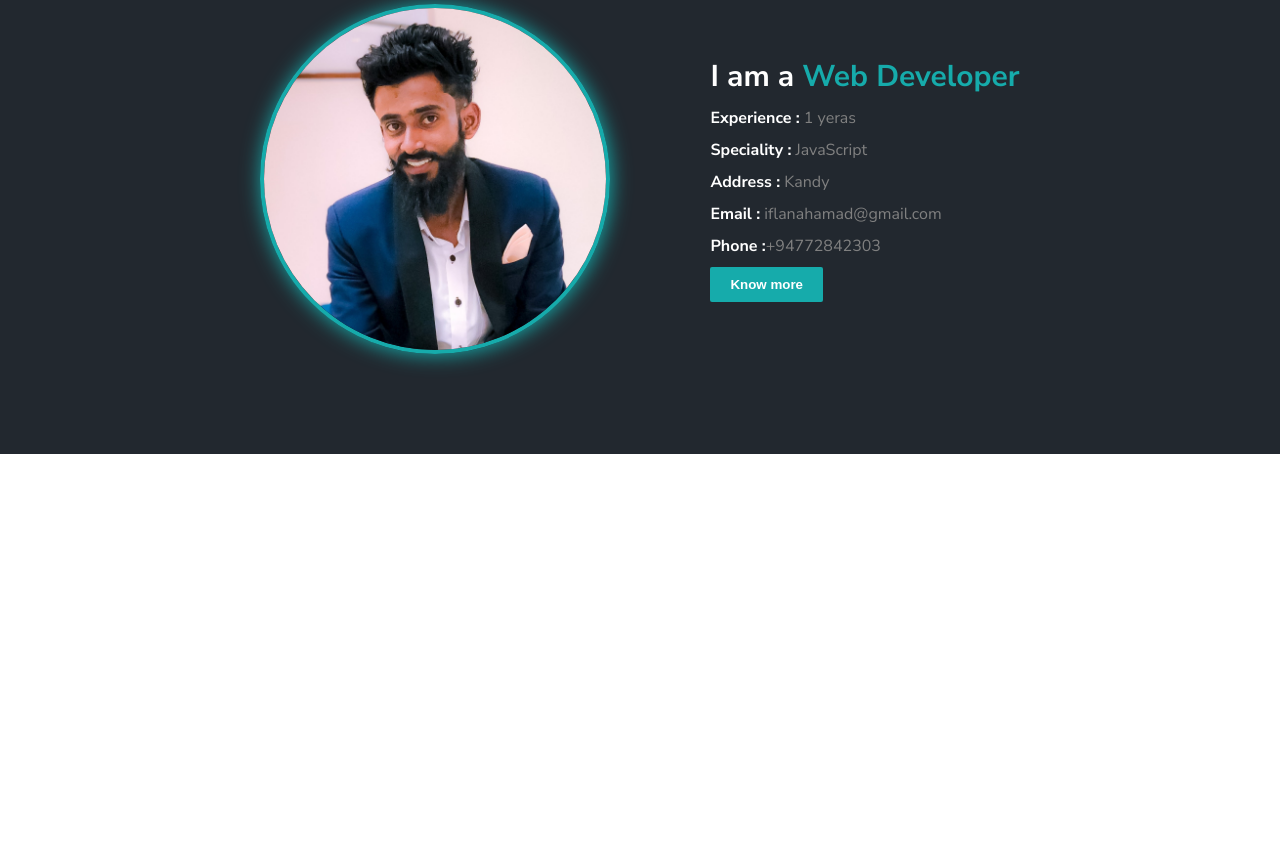
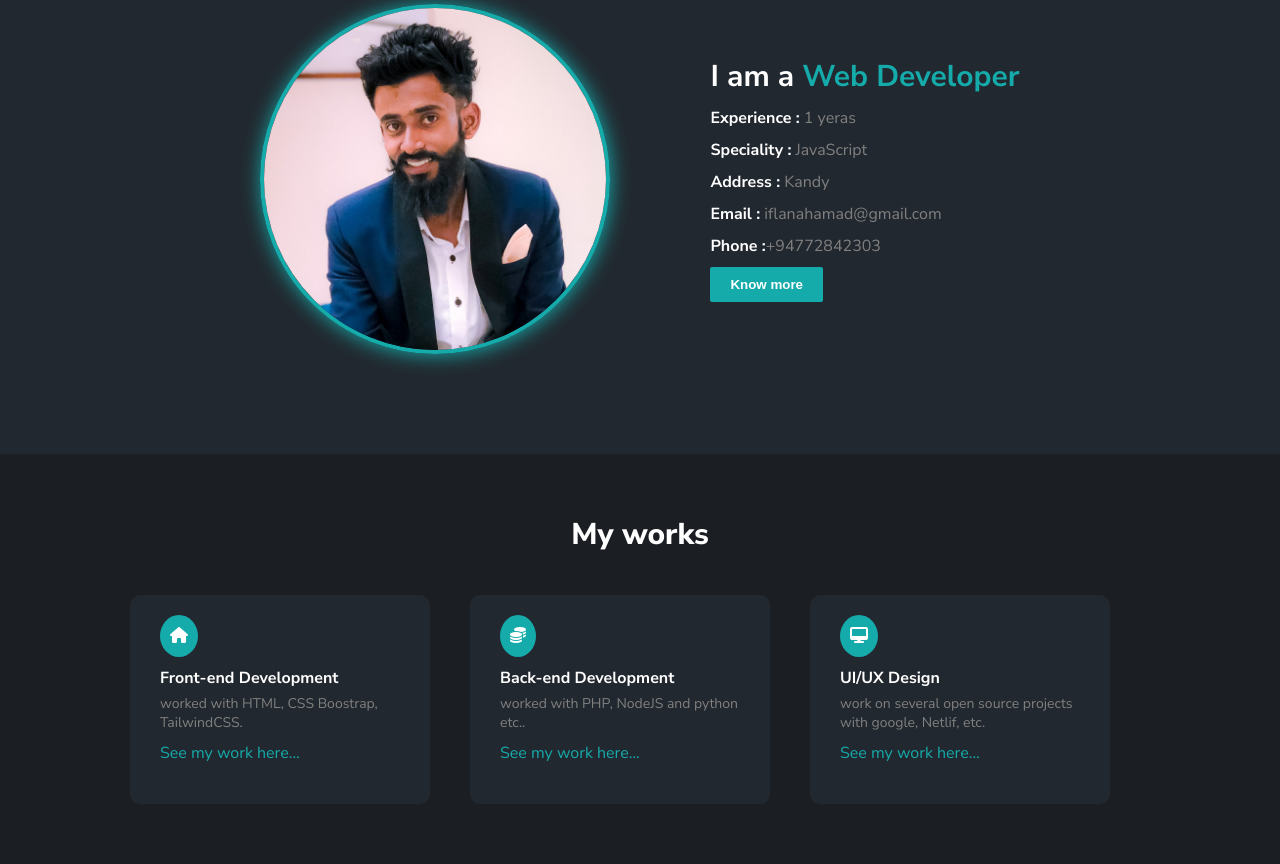
Before and after one commit to IflanAhamad/iflan-portfolio, a plain HTML site: page index.html in a window 1280 px wide. Shown: the part 687-1551 px from the top of the page. Before the commit the page ends 1141 px from the top, so only its background shows below. Drawn offline with Linux system fonts and the light colour scheme.

Commit message:
design work section

```diff
--- a/CSS/style.css
+++ b/CSS/style.css
@@ -239,3 +239,76 @@ header button:hover{
     color: white;
 
 }
+
+
+
+
+
+
+/*work section*/
+.work-section{
+    background-color: var(--dark-primary);
+    color: white;
+    padding: 60px;
+    text-align: center;
+}
+
+.work-section-title{
+    font-size: 30px;
+    margin-bottom: 40px;
+    font-weight: 800;
+}
+
+.work-section-items{
+    display: flex;
+    justify-content: center;
+}
+
+.work-section-box{
+    background-color: #22282f;
+    padding: 30px;
+    max-width: 300px;
+    border-radius: 10px;
+    text-align: left;
+    cursor: pointer;
+    margin-right: 40px;
+
+}
+
+.work-section-box:hover{
+    background-color: #14171c;
+}
+
+.work-section-box p{
+    color: gray;
+    font-size: 14px;
+}
+
+.work-section-box a{
+    text-decoration: none;
+    color: var(--primary);
+    display: block;
+    margin-top: 10px;
+}
+
+.about-section-icon--desc{
+    margin-top: 20px;
+    margin-bottom: 10px;
+}
+
+.about-section-icon--desc p{
+    padding-top: 5px;
+}
+
+
+
+.work-section--box-icon{
+    background-color: var(--primary);
+    padding: 10px;
+    border-radius: 50%;
+}
+
+
+.work-section--box-icon:hover{
+    background-color: #1877F2;
+}
--- a/index.html
+++ b/index.html
@@ -120,6 +120,73 @@
         </section>
 
 
+        <!--My works-->
+        <section class="work-section">
+            <h4 class="work-section-title">My works</h4>
+
+        <div class="work-section-items">
+
+            <div class="work-section-box">
+               <!--icon will be here-->
+               <span class="work-section--box-icon">
+                <i class="fa-solid fa-house"></i>
+               </span>
+
+
+                <div class="about-section-icon--desc">
+                    <h4>Front-end Development</h4>
+                    <p>worked with HTML, CSS Boostrap, TailwindCSS. </p>
+
+
+                        <a href="#">See my work here...</a>
+
+                </div>
+
+            </div>
+
+            <div class="work-section-box">
+                <!--icon will be here-->
+                <span class="work-section--box-icon">
+                    <i class="fa-solid fa-coins"></i>
+                </span>
+
+
+                 <div class="about-section-icon--desc">
+                     <h4>Back-end Development</h4>
+                     <p>worked with PHP, NodeJS and python etc..</p>
+
+
+                     <a href="#">See my work here...</a>
+
+                 </div>
+
+             </div>
+
+             <div class="work-section-box">
+                <!--icon will be here-->
+                <span class="work-section--box-icon">
+                 <i class="fa-solid fa-desktop"></i>
+                </span>
+
+
+                 <div class="about-section-icon--desc">
+                     <h4>UI/UX Design</h4>
+                     <p>work on several open source projects with google, Netlif, etc.</p>
+
+
+                        <a href="#">See my work here...</a>
+
+                 </div>
+
+             </div>
+
+        </div>
+
+
+
+        </section>
+
+
     </main>
 
 
```
